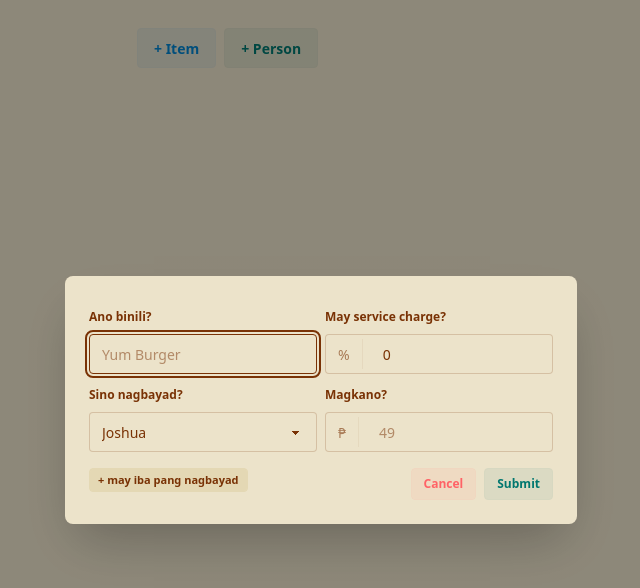
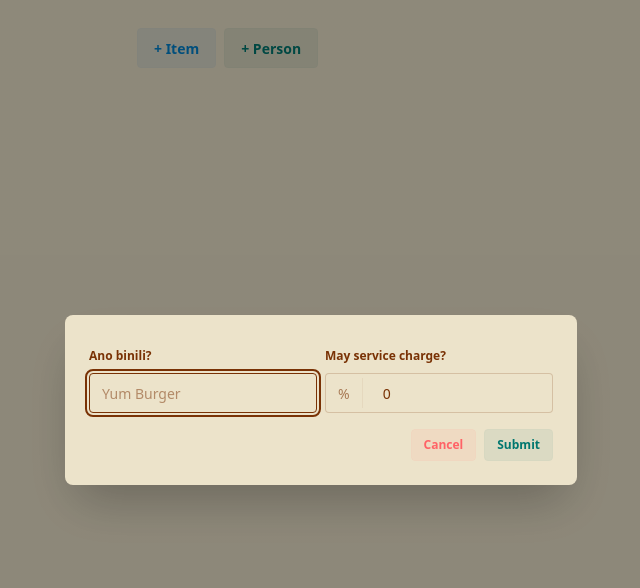
Before and after one commit to jjjmdev/hatian, a React (Vite) app: page / in a window 1280 px wide. Both pictures are taken after a click on the button "+ Item". Shown: the top 588 px of the page, without its empty margins (319-959 px from the left). Built offline with nearby package versions, Linux system fonts and the light colour scheme.

Commit message:
Add UI handling for Item Modal

```diff
--- a/src/components/ItemModal.jsx
+++ b/src/components/ItemModal.jsx
@@ -1,4 +1,82 @@
+import { useState } from 'react'
+import { getPersons } from '../data.js'
+
 export default function ItemModal() {
+	const persons = getPersons()
+
+	const [payerCount, setPayerCount] = useState(persons.length && 1)
+	const [payerArray, setPayerArray] = useState(
+		[...Array(persons.length)].map((_, key) => {
+			return <PayerDefaultElement id={key} key={key} />
+		})
+	)
+	const limitAdd = payerCount === persons.length
+
+	const handleAddClick = (e) => {
+		e.preventDefault()
+
+		setPayerCount(() => payerCount + 1)
+	}
+
+	function PayerDefaultElement({ id }) {
+		return (
+			<div className='flex gap-2 ' style={{ width: '100%' }}>
+				<fieldset className='fieldset flex-1'>
+					<legend className='fieldset-legend flex justify-between w-full'>
+						<span>Sino nagbayad?</span>
+						{id > 0 && (
+							<button
+								className='btn btn-soft btn-xs btn-warning'
+								onClick={() => handleDeleteClick(id)}
+							>
+								<svg
+									xmlns='http://www.w3.org/2000/svg'
+									width='16'
+									height='16'
+									fill='currentColor'
+									class='bi bi-trash'
+									viewBox='0 0 16 16'
+								>
+									<path d='M5.5 5.5A.5.5 0 0 1 6 6v6a.5.5 0 0 1-1 0V6a.5.5 0 0 1 .5-.5m2.5 0a.5.5 0 0 1 .5.5v6a.5.5 0 0 1-1 0V6a.5.5 0 0 1 .5-.5m3 .5a.5.5 0 0 0-1 0v6a.5.5 0 0 0 1 0z' />
+									<path d='M14.5 3a1 1 0 0 1-1 1H13v9a2 2 0 0 1-2 2H5a2 2 0 0 1-2-2V4h-.5a1 1 0 0 1-1-1V2a1 1 0 0 1 1-1H6a1 1 0 0 1 1-1h2a1 1 0 0 1 1 1h3.5a1 1 0 0 1 1 1zM4.118 4 4 4.059V13a1 1 0 0 0 1 1h6a1 1 0 0 0 1-1V4.059L11.882 4zM2.5 3h11V2h-11z' />
+								</svg>
+							</button>
+						)}
+					</legend>
+					<select className='select'>
+						<option disabled={true}>Pumili</option>
+						{persons.map((person) => {
+							return <option>{person.name}</option>
+						})}
+					</select>
+				</fieldset>
+
+				<fieldset className='fieldset flex-1 self-end'>
+					<legend className='fieldset-legend'>Magkano?</legend>
+					<label className='input'>
+						<span className='label'>₱</span>
+						<input type='text' placeholder='49' />
+					</label>
+				</fieldset>
+			</div>
+		)
+	}
+
+	const renderPayerArray = () => {
+		console.log(payerArray, payerCount, limitAdd)
+		return payerArray.slice(0, payerCount)
+	}
+
+	const handleDeleteClick = (index) => {
+		const newArray = [
+			...payerArray.slice(0, index),
+			...payerArray.slice(index + 1),
+			payerArray[index],
+		]
+		setPayerArray(newArray)
+		setPayerCount((payerCount) => payerCount - 1)
+	}
+
 	return (
 		<>
 			<button
@@ -8,7 +86,7 @@ export default function ItemModal() {
 				+ Item
 			</button>
 			<dialog id='add_item' className='modal'>
-				<div className='modal-box'>
+				<div className='modal-box m-2'>
 					{/* <h3 className='font-bold text-lg'>Add Item</h3> */}
 					<div className='flex gap-2 ' style={{ width: '100%' }}>
 						<fieldset className='fieldset flex-1'>
@@ -25,32 +103,23 @@ export default function ItemModal() {
 						</fieldset>
 					</div>
 
-					<div className='flex gap-2 ' style={{ width: '100%' }}>
-						<fieldset className='fieldset flex-1'>
-							<legend className='fieldset-legend'>Sino nagbayad?</legend>
-							<select defaultValue='Pick a browser' className='select'>
-								<option disabled={true}>Pumili</option>
-								<option>Joshua</option>
-								<option>Pen</option>
-							</select>
-						</fieldset>
-
-						<fieldset className='fieldset flex-1'>
-							<legend className='fieldset-legend'>Magkano?</legend>
-							<label className='input'>
-								<span className='label'>₱</span>
-								<input type='text' placeholder='49' />
-							</label>
-						</fieldset>
-					</div>
+					{renderPayerArray()}
 
 					<div className='modal-action'>
 						<form method='dialog' className='w-full'>
-							<div className='flex justify-between mt-3'>
-								<button className='btn btn-xs self-start'>
+							<div
+								className={
+									'flex mt-3 ' + (limitAdd ? 'justify-end' : 'justify-between')
+								}
+							>
+								<button
+									className='btn btn-xs self-start'
+									onClick={handleAddClick}
+									style={{ display: limitAdd ? 'none' : 'block' }}
+								>
 									+ may iba pang nagbayad
 								</button>
-								<div>
+								<div className='justify-self-end self-end'>
 									<button className='btn btn-soft btn-sm btn-error mr-2'>
 										Cancel
 									</button>
```
